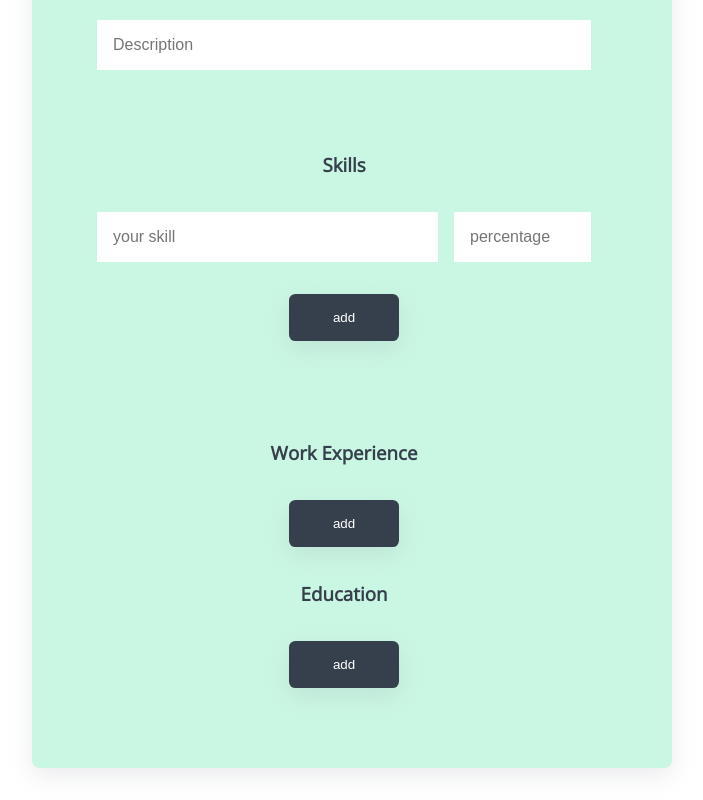
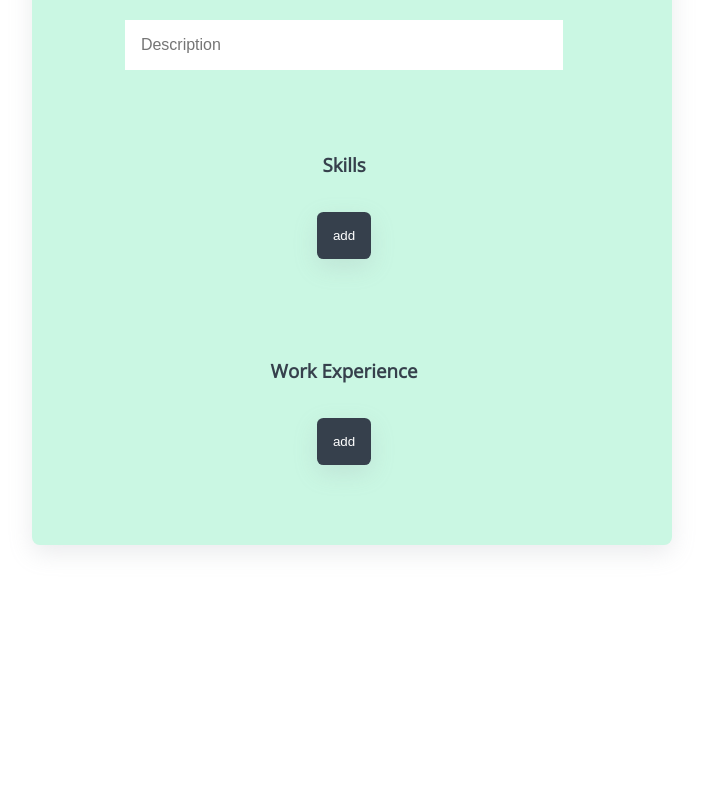
Before and after one commit to siduck/quickcv, a React (Create React App) app: page / in a window 1280 px wide. Shown: the part 574-1374 px from the top of the page, without its empty margins (288-991 px from the left). After the commit the page ends 1151 px from the top, so only its background shows below. Built offline with nearby package versions, Linux system fonts and the light colour scheme.

Commit message:
clean code | move to functional components for state

```diff
--- a/src/components/Editor.js
+++ b/src/components/Editor.js
@@ -1,18 +1,10 @@
 import "../styles/editor.css";
-import React, { Component } from "react";
+import React, { useState } from "react";
 
-import { personalData } from "../cvData";
+import { personalData } from "../cvData"; // save overall input data here
 
-// use this for personal data for now
 function Input(props) {
-  return <input type="text" placeholder={props.info} onChange={fillData} />;
-}
-
-function fillData(e) {
-  let val = e.target.value;
-  personalData[e.target.placeholder] = val;
-
-  // console.log(personalData); check if the object's getting updated
+  return <input type="text" placeholder={props.info} />;
 }
 
 function PersonalInfo() {
@@ -33,66 +25,39 @@ function PersonalInfo() {
   );
 }
 
-function SkillsInput(props) {
-  return <input type="text" placeholder={props.info} />;
-}
-
-function SkillsList(props) {
+function Skill(props) {
   return (
     <>
-      {Array.from(Array(props.n)).map(() => (
+      {Array.from(Array(props.list)).map(() => (
         <div className="skillItem">
-          <SkillsInput info="your skill" />
-          <SkillsInput info="percentage" />
+          <Input info="your skill" />
+          <Input info="percentage" />
         </div>
       ))}
     </>
   );
 }
 
-// using numberOfskills just to add new input elements
-class Skills extends Component {
-  constructor() {
-    super();
-    this.state = {
-      numberOfskills: 1,
-    };
+function Skills() {
+  const [skillslist, set_numberOfSkills] = useState(0);
 
-    this.addSkill = this.addSkill.bind(this);
-  }
-
-  addSkill() {
-    this.setState({
-      numberOfskills: this.state.numberOfskills + 1,
-    });
-  }
-
-  render() {
   return (
     <div className="skillsInput">
       <h3>Skills</h3>
-        <SkillsList n={this.state.numberOfskills} />
-        <button onClick={this.addSkill}>add</button>
+      <Skill list={skillslist} />
+
+      <button onClick={() => set_numberOfSkills(skillslist + 1)}>add</button>
     </div>
   );
 }
-}
 
-function InfoItems(props) {
+function WorkExperience(props) {
   return (
     <>
-      {Array.from(Array(props.n)).map(() => (
-        <div
-          className={props.type === "workExp"
-            ? "workExpList "
-            : "educationInfoList"}
-        >
-          <Input
-            info={props.type === "workExp" ? "Company" : "University Name"}
-          />
-          <Input
-            info={props.type === "workExp" ? "Position" : "Degree"}
-          />
+      {Array.from(Array(props.list)).map(() => (
+        <div className="workExpList">
+          <Input info="Company" />
+          <Input info="Position" />
           <Input info="City" />
           <Input info="From year" />
           <Input info="To year" />
@@ -103,39 +68,17 @@ function InfoItems(props) {
   );
 }
 
-class WorkExperience extends Component {
-  constructor() {
-    super();
-    this.state = {
-      workExp: 0,
-      educationInfo: 0,
-    };
+function WorkExperiences() {
+  const [workExpList, set_numberOfWorkExps] = useState(0);
 
-    this.addWorkExp = this.addWorkExp.bind(this);
-    this.addEducationInfo = this.addEducationInfo.bind(this);
-  }
-
-  addWorkExp() {
-    this.setState({ workExp: this.state.workExp + 1 });
-  }
-
-  addEducationInfo() {
-    this.setState({ educationInfo: this.state.educationInfo + 1 });
-  }
-
-  render() {
   return (
     <div className="iteminfolists">
       <h3>Work Experience</h3>
-        <InfoItems n={this.state.workExp} type="workExp" />
-        <button onClick={this.addWorkExp}>add</button>
+      <WorkExperience list={workExpList} />
 
-        <h3>Education</h3>
-        <InfoItems n={this.state.educationInfo} type="educationInfo" />
-        <button onClick={this.addEducationInfo}>add</button>
+      <button onClick={() => set_numberOfWorkExps(workExpList + 1)}>add</button>
     </div>
   );
-  }
 }
 
 export default function Editor() {
@@ -143,7 +86,7 @@ export default function Editor() {
     <div className="editor">
       <PersonalInfo />
       <Skills />
-      <WorkExperience />
+      <WorkExperiences />
     </div>
   );
 }
```
Lines whose indentation alone changed are shown as unchanged.
